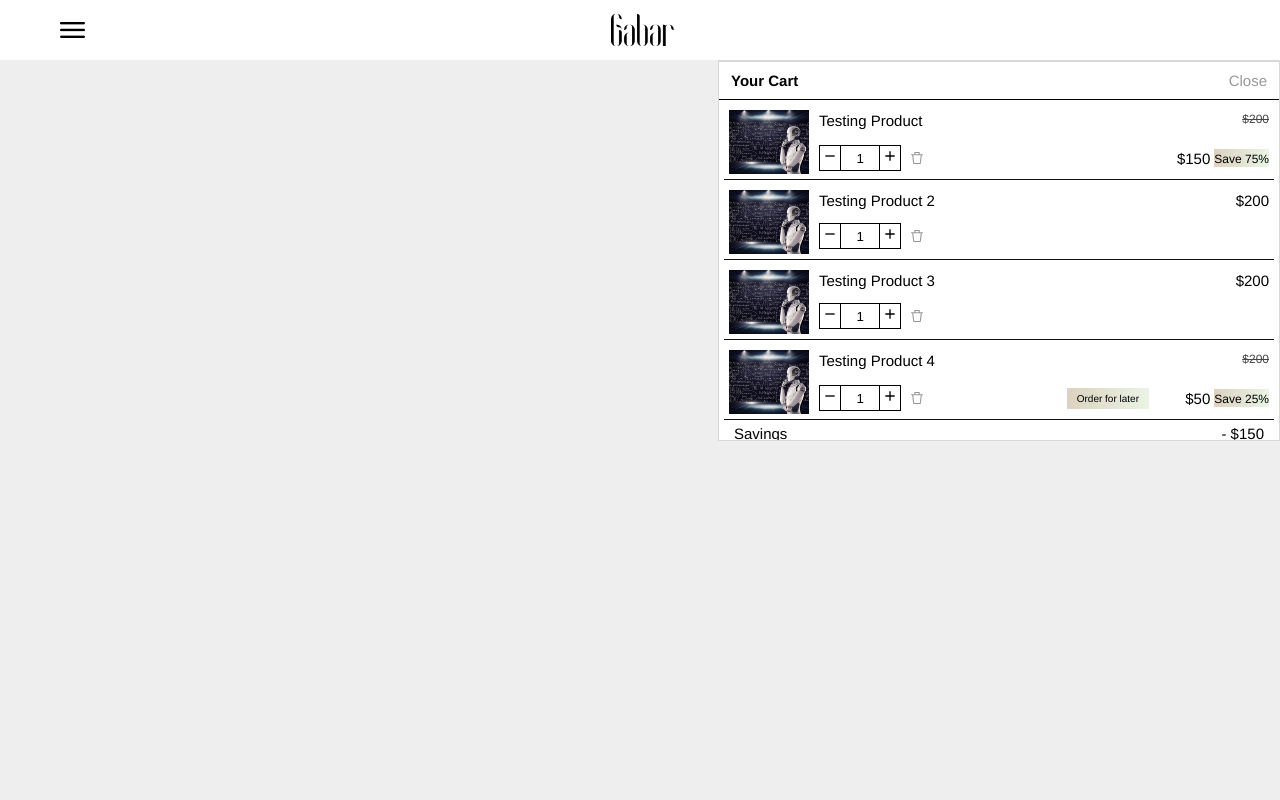
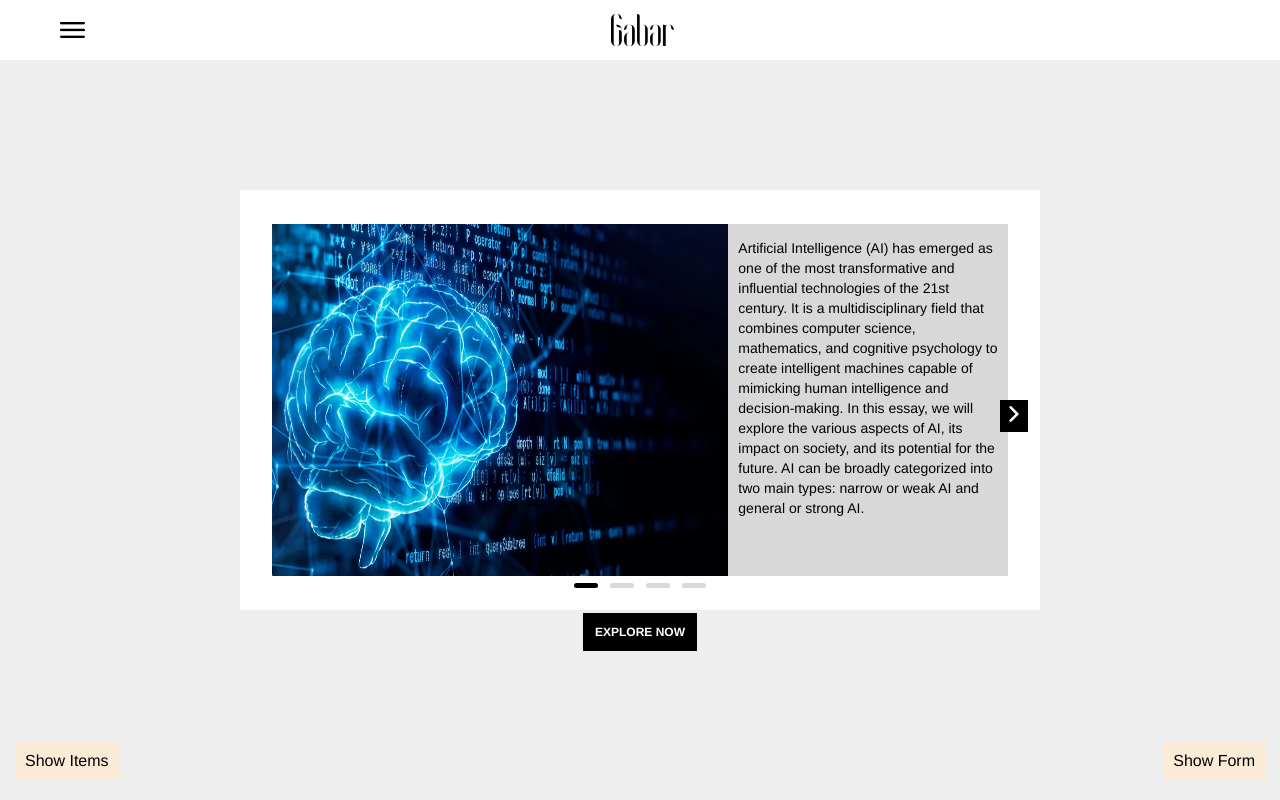
Before and after one commit to nidhidhiman-123/ReactUI, a React (Create React App) app: page /main in a window 1280 px wide. Built offline with nearby package versions, Linux system fonts and the light colour scheme.

Commit message:
Update main.jsx

```diff
--- a/src/components/main.jsx
+++ b/src/components/main.jsx
@@ -12,8 +12,7 @@ export default function MainScreen() {
   return (
     <>
     <Header/>
-        <Cart/>
-{/*     {!exploreModal && <Modal/>}
+    {!exploreModal && <Modal/>}
     {showCart && !formModal && <Cart/>}
     {formModal && <Form1/>}
     {showItems && <Dummy/>}
@@ -30,7 +29,7 @@ export default function MainScreen() {
       handleItems(true)
     }}>
     <span>Show Items</span>
-    </div> */}
+    </div>
     </>
   )
 }
```
